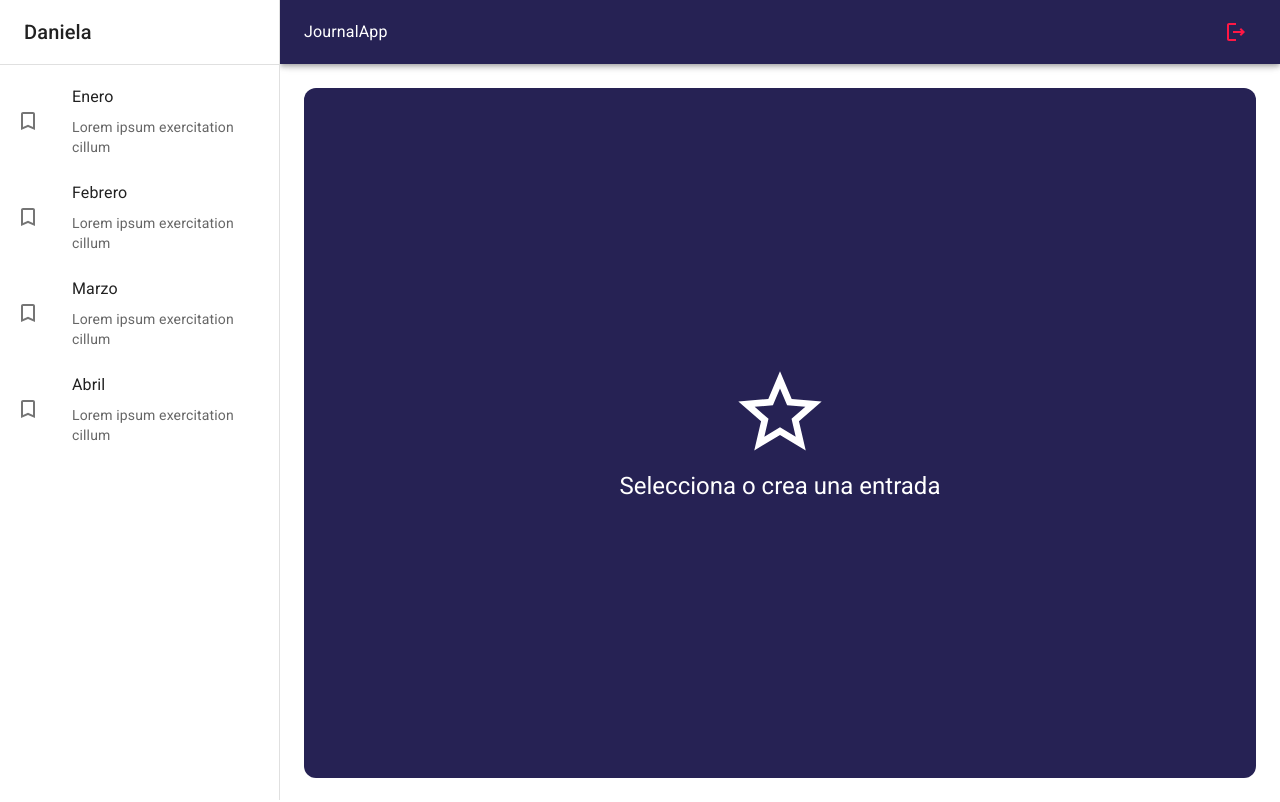
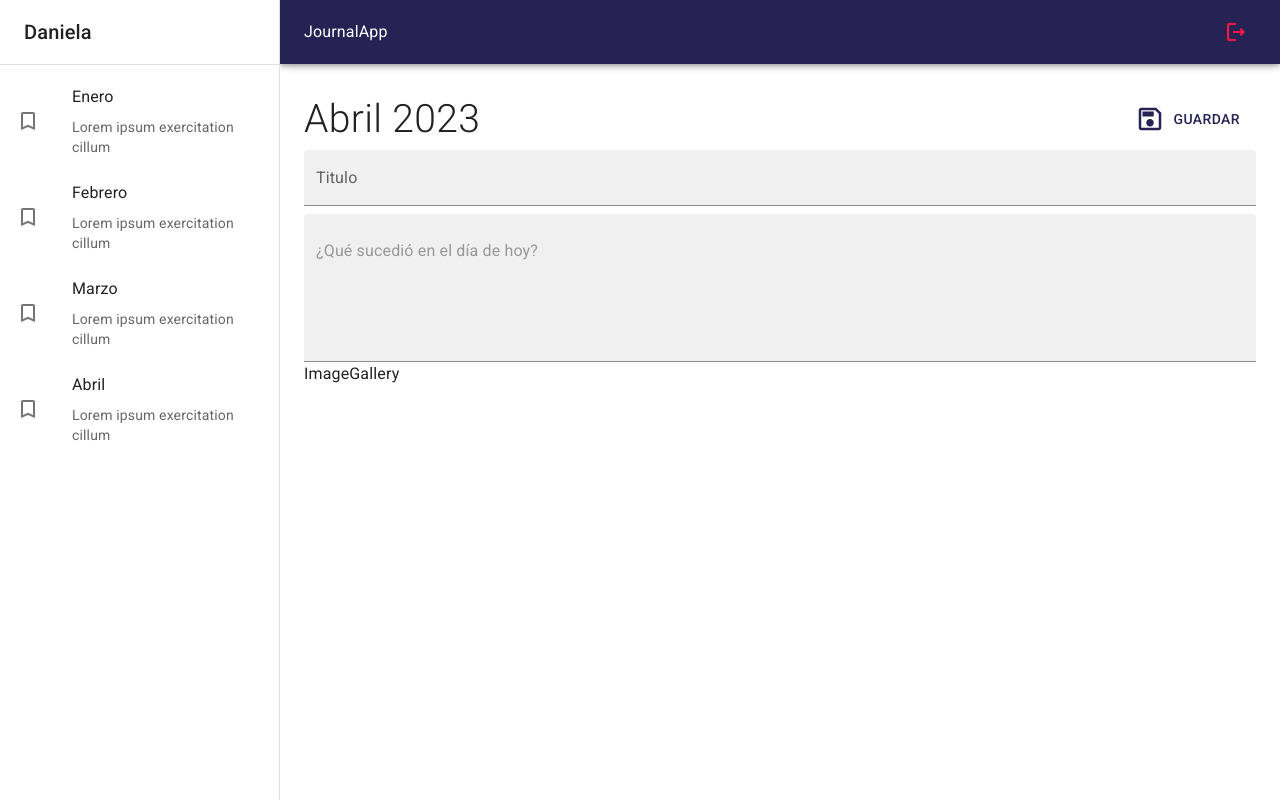
Before and after one commit to carballod/JournalApp, a React (Vite) app: page / in a window 1280 px wide. Built offline with nearby package versions, Linux system fonts and the light colour scheme.

Commit message:
NoteView component

```diff
--- /dev/null
+++ b/src/journal/components/ImageGallery.jsx
@@ -0,0 +1,7 @@
+
+
+export const ImageGallery = () => {
+  return (
+    <div>ImageGallery</div>
+  )
+}
--- a/src/journal/components/index.js
+++ b/src/journal/components/index.js
@@ -1,4 +1,4 @@
 
-
+export * from './ImageGallery';
 export * from './Navbar';
 export * from './Sidebar';
--- a/src/journal/pages/JournalPage.jsx
+++ b/src/journal/pages/JournalPage.jsx
@@ -1,13 +1,14 @@
 
 import { JournalLayout } from "../layout/JournalLayout";
-import { NothingSelectedView } from "../views";
+import { NoteView, NothingSelectedView } from "../views";
 
 
 export const JournalPage = () => {
   return (
     <JournalLayout>
       {/* <Typography>Lorem ipsum dolor sit amet, consectetur adipiscing elit, sed do eiusmod tempor incididunt ut labore et dolore magna aliqua. Ut enim ad minim veniam, quis nostrud exercitation ullamco laboris nisi ut aliquip ex ea commodo consequat. Duis aute irure dolor in reprehenderit in voluptate velit esse cillum dolore eu fugiat nulla pariatur. Excepteur sint occaecat cupidatat non proident, sunt in culpa qui officia deserunt mollit anim id est laborum.</Typography> */}
-      <NothingSelectedView />
+      {/* <NothingSelectedView /> */}
+      <NoteView />
     </JournalLayout>
   )
 }
--- /dev/null
+++ b/src/journal/views/NoteView.jsx
@@ -0,0 +1,43 @@
+import { SaveOutlined } from "@mui/icons-material"
+import { Button, Grid, TextField, Typography } from "@mui/material"
+import { ImageGallery } from "../components"
+
+
+export const NoteView = () => {
+  return (
+    <Grid container direction='row' justifyContent='space-between' alignItems='center' sx={{ mb: 1 }}>
+        <Grid item>
+            <Typography fontSize={ 39 } fontWeight='light' >Abril 2023</Typography>
+        </Grid>
+        <Grid item>
+            <Button color="primary" sx={{ padding: 2 }}>
+                <SaveOutlined sx={{ fontSize: 30, mr: 1 }} />
+                Guardar
+            </Button>
+        </Grid>
+
+        <Grid container>
+          <TextField
+            type="text"
+            variant="filled"
+            fullWidth
+            placeholder="Ingrese un titulo"
+            label="Titulo"
+            sx={{ border: 'none', mb: 1 }}
+          />
+
+          <TextField
+            type="text"
+            variant="filled"
+            fullWidth
+            multiline
+            placeholder="¿Qué sucedió en el día de hoy?"
+            minRows={ 5 }
+          />
+        </Grid>
+
+        <ImageGallery />
+
+    </Grid>
+  )
+}
--- a/src/journal/views/index.js
+++ b/src/journal/views/index.js
@@ -1,3 +1,4 @@
 
 
 export * from './NothingSelectedView';
+export * from './NoteView';
```
